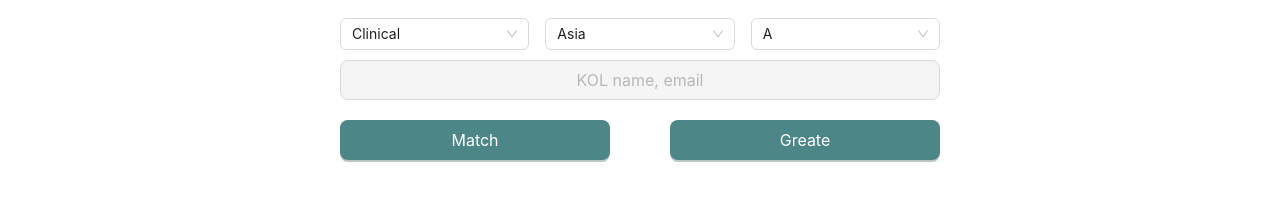
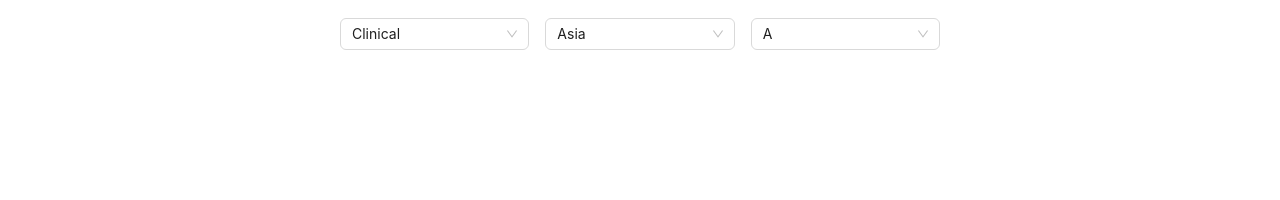
Before and after one commit to EdTeng1/E2E-Platform, a React (Create React App) app in the folder frontend/: page / in a window 1280 px wide. Shown: the part 252-452 px from the top of the page. Built offline with nearby package versions, Linux system fonts and the light colour scheme.

Commit message:
delete useless button

```diff
--- a/frontend/src/pages/Home/Home.tsx
+++ b/frontend/src/pages/Home/Home.tsx
@@ -90,18 +90,6 @@ const Home: React.FC = () => {
 				/>
 				{/* Filter部分 */}
 				<FilterBar />
-
-				<div className='button-container'>
-					<Button size='large' disabled className='text-kol'>
-						KOL name, email
-					</Button>
-					<Button type='primary' size='large' className='to-questionaire-match' onClick={clickMatchButton}>
-						Match
-					</Button>
-					<Button type='primary' size='large' className='to-questionaire-greate' onClick={clickGreateButton}>
-						Greate
-					</Button>
-				</div>
 			</div>
 		</div>
 	);
```
